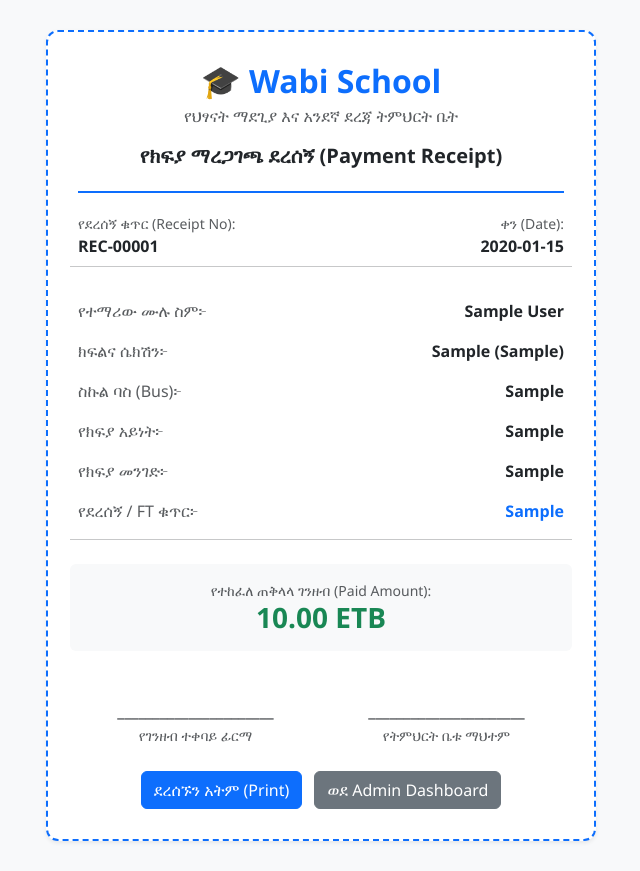
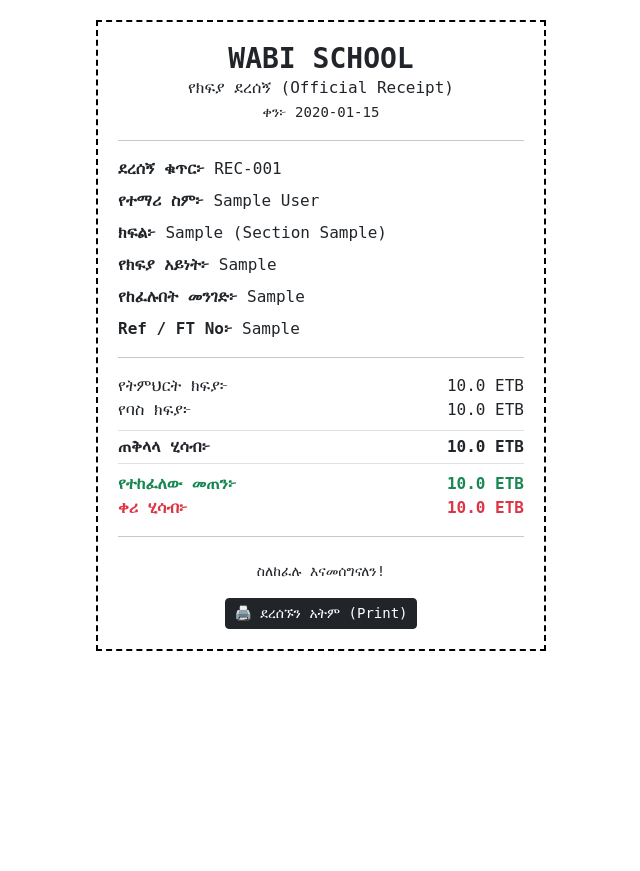
Before and after one commit to kiyya1/Kiyya-students-manager, a Flask app: page /receipt/1 in a window 1280 px wide. Shown: the whole page, without its empty margins (319-959 px from the left). After the commit the page ends 651 px from the top, so only its background shows below. Run offline with Flask 3, Linux system fonts and the light colour scheme; tables that the repository leaves empty hold one stand-in row (values such as "Sample post").

Commit message:
Update receipt.html

```diff
--- a/templates/receipt.html
+++ b/templates/receipt.html
@@ -2,93 +2,39 @@
 <html lang="am">
 <head>
     <meta charset="UTF-8">
-  <title>የክፍያ ደረሰኝ - {{ student.full_name }}</title>
+    <title>Receipt - {{ student.full_name }}</title>
     <link href="https://cdn.jsdelivr.net/npm/bootstrap@5.3.0/dist/css/bootstrap.min.css" rel="stylesheet">
     <style>
-    body { background-color: #f8f9fa; font-family: 'Segoe UI', Tahoma, Geneva, Verdana, sans-serif; }
-    .receipt-card { max-width: 550px; margin: 30px auto; background: white; padding: 30px; border-radius: 12px; border: 2px dashed #0d6efd; }
-    .receipt-header { border-bottom: 2px solid #0d6efd; padding-bottom: 15px; margin-bottom: 20px; }
-    @media print {
-      .no-print { display: none !important; }
-      body { background-color: white; }
-      .receipt-card { border: 1px solid #000; box-shadow: none; margin: 0; max-width: 100%; }
-    }
+        body { background: #fff; font-family: monospace; padding: 20px; }
+        .receipt-box { max-width: 450px; margin: auto; border: 2px dashed #000; padding: 20px; }
+        @media print { .no-print { display: none; } }
     </style>
 </head>
 <body>
 
-  <div class="container">
-    <div class="receipt-card shadow-sm">
-      <div class="receipt-header text-center">
-        <h2 class="fw-bold text-primary mb-1">🎓 Wabi School</h2>
-        <p class="mb-0 text-muted">የህፃናት ማደጊያ እና አንደኛ ደረጃ ትምህርት ቤት</p>
-        <h5 class="fw-bold text-dark mt-3">የክፍያ ማረጋገጫ ደረሰኝ (Payment Receipt)</h5>
+<div class="receipt-box">
+    <div class="text-center mb-3">
+        <h3 class="fw-bold mb-0">WABI SCHOOL</h3>
+        <p class="mb-0">የክፍያ ደረሰኝ (Official Receipt)</p>
+        <small>ቀን፦ {{ student.date_registered }}</small>
     </div>
-
-      <div class="row g-3">
-        <div class="col-6">
-          <small class="text-muted d-block">የደረሰኝ ቁጥር (Receipt No):</small>
-          <strong class="fs-6">REC-{{ "%05d" | format(student.id) }}</strong>
-        </div>
-        <div class="col-6 text-end">
-          <small class="text-muted d-block">ቀን (Date):</small>
-          <strong>{{ student.date_registered }}</strong>
-        </div>
-
-        <hr class="my-2">
-
-        <div class="col-12">
-          <table class="table table-borderless mb-0">
-            <tbody>
-              <tr>
-                <td class="text-muted ps-0">የተማሪው ሙሉ ስም፦</td>
-                <td class="fw-bold text-end pe-0">{{ student.full_name }}</td>
-              </tr>
-              <tr>
-                <td class="text-muted ps-0">ክፍልና ሴክሽን፦</td>
-                <td class="fw-bold text-end pe-0">{{ student.grade }} ({{ student.section }})</td>
-              </tr>
-              <tr>
-                <td class="text-muted ps-0">ስኩል ባስ (Bus)፦</td>
-                <td class="fw-bold text-end pe-0">{{ student.bus_service }}</td>
-              </tr>
-              <tr>
-                <td class="text-muted ps-0">የክፍያ አይነት፦</td>
-                <td class="fw-bold text-end pe-0">{{ student.payment_type }}</td>
-              </tr>
-              <tr>
-                <td class="text-muted ps-0">የክፍያ መንገድ፦</td>
-                <td class="fw-bold text-end pe-0">{{ student.payment_method }}</td>
-              </tr>
-              <tr>
-                <td class="text-muted ps-0">የደረሰኝ / FT ቁጥር፦</td>
-                <td class="fw-bold text-end pe-0 text-primary">{{ student.ft_approval_no }}</td>
-              </tr>
-            </tbody>
-          </table>
-        </div>
-
-        <hr class="my-2">
-
-        <div class="col-12 text-center bg-light py-3 rounded">
-          <small class="text-muted d-block">የተከፈለ ጠቅላላ ገንዘብ (Paid Amount):</small>
-          <h3 class="fw-bold text-success mb-0">{{ "{:,.2f}".format(student.amount_paid) }} ETB</h3>
-        </div>
-
-        <div class="col-6 mt-5 text-center">
-          <p class="mb-0">______________________</p>
-          <small class="text-muted">የገንዘብ ተቀባይ ፊርማ</small>
-        </div>
-        <div class="col-6 mt-5 text-center">
-          <p class="mb-0">______________________</p>
-          <small class="text-muted">የትምህርት ቤቱ ማህተም</small>
-        </div>
-      </div>
-
-      <div class="mt-4 text-center no-print">
-        <button onclick="window.print()" class="btn btn-primary me-2"><i class="bi bi-printer"></i> ደረሰኙን አትም (Print)</button>
-        <a href="/admin" class="btn btn-secondary">ወደ Admin Dashboard</a>
-      </div>
+    <hr>
+    <div class="mb-2"><strong>ደረሰኝ ቁጥር፦</strong> REC-00{{ student.id }}</div>
+    <div class="mb-2"><strong>የተማሪ ስም፦</strong> {{ student.full_name }}</div>
+    <div class="mb-2"><strong>ክፍል፦</strong> {{ student.grade }} (Section {{ student.section }})</div>
+    <div class="mb-2"><strong>የክፍያ አይነት፦</strong> {{ student.payment_type }}</div>
+    <div class="mb-2"><strong>የከፈሉበት መንገድ፦</strong> {{ student.payment_method }}</div>
+    <div class="mb-2"><strong>Ref / FT No፦</strong> {{ student.ft_approval_no }}</div>
+    <hr>
+    <div class="d-flex justify-content-between"><span>የትምህርት ክፍያ፦</span><span>{{ student.tuition_fee }} ETB</span></div>
+    <div class="d-flex justify-content-between"><span>የባስ ክፍያ፦</span><span>{{ student.bus_fee }} ETB</span></div>
+    <div class="d-flex justify-content-between fw-bold border-top border-bottom py-1 my-2"><span>ጠቅላላ ሂሳብ፦</span><span>{{ student.total_expected }} ETB</span></div>
+    <div class="d-flex justify-content-between text-success fw-bold"><span>የተከፈለው መጠን፦</span><span>{{ student.amount_paid }} ETB</span></div>
+    <div class="d-flex justify-content-between text-danger fw-bold"><span>ቀሪ ሂሳብ፦</span><span>{{ student.balance_due }} ETB</span></div>
+    <hr>
+    <div class="text-center mt-4">
+        <p class="small mb-0">ስለከፈሉ እናመሰግናለን!</p>
+        <button onclick="window.print()" class="btn btn-dark btn-sm mt-3 no-print">🖨️ ደረሰኙን አትም (Print)</button>
     </div>
 </div>
 
```
Lines whose indentation alone changed are shown as unchanged.
